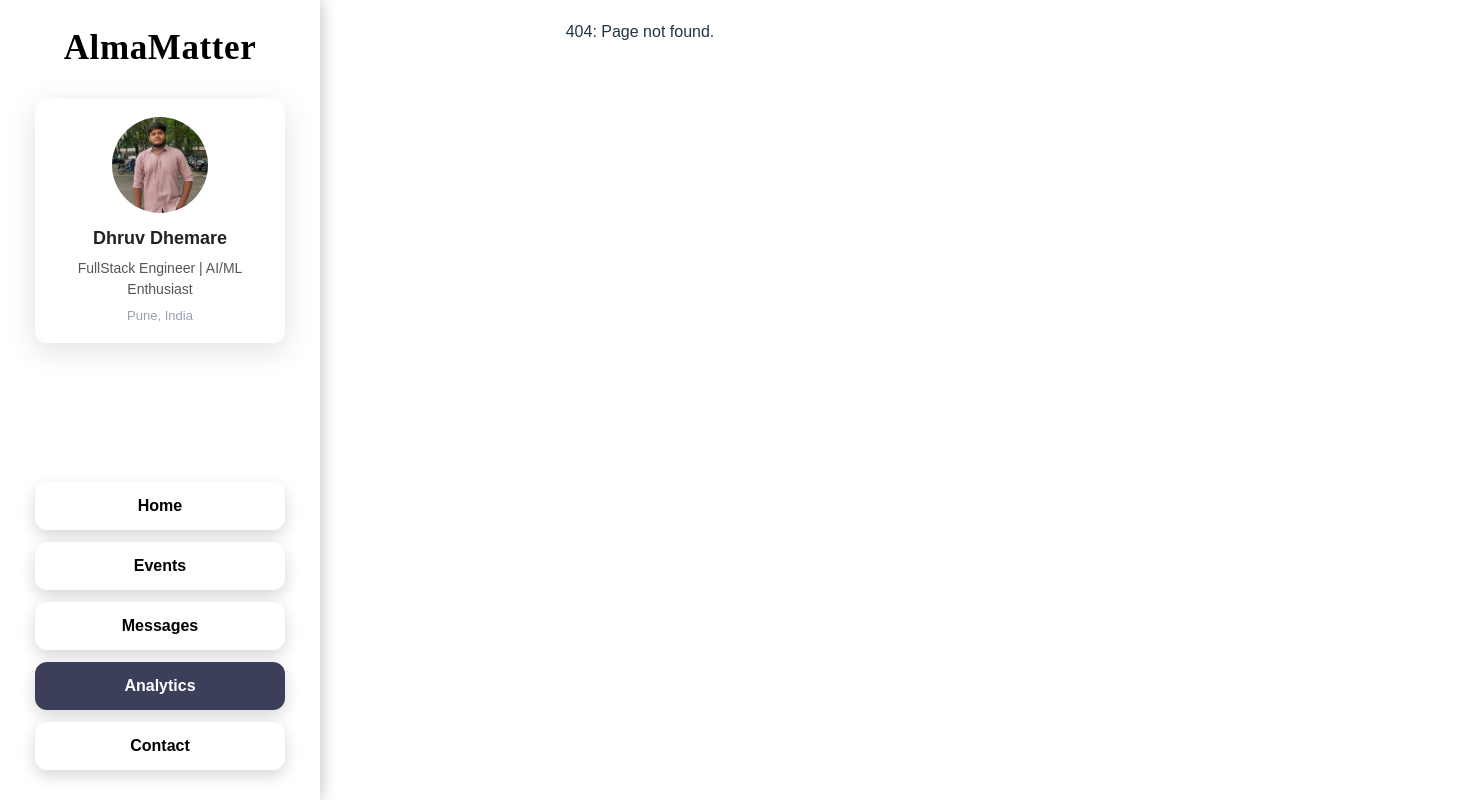
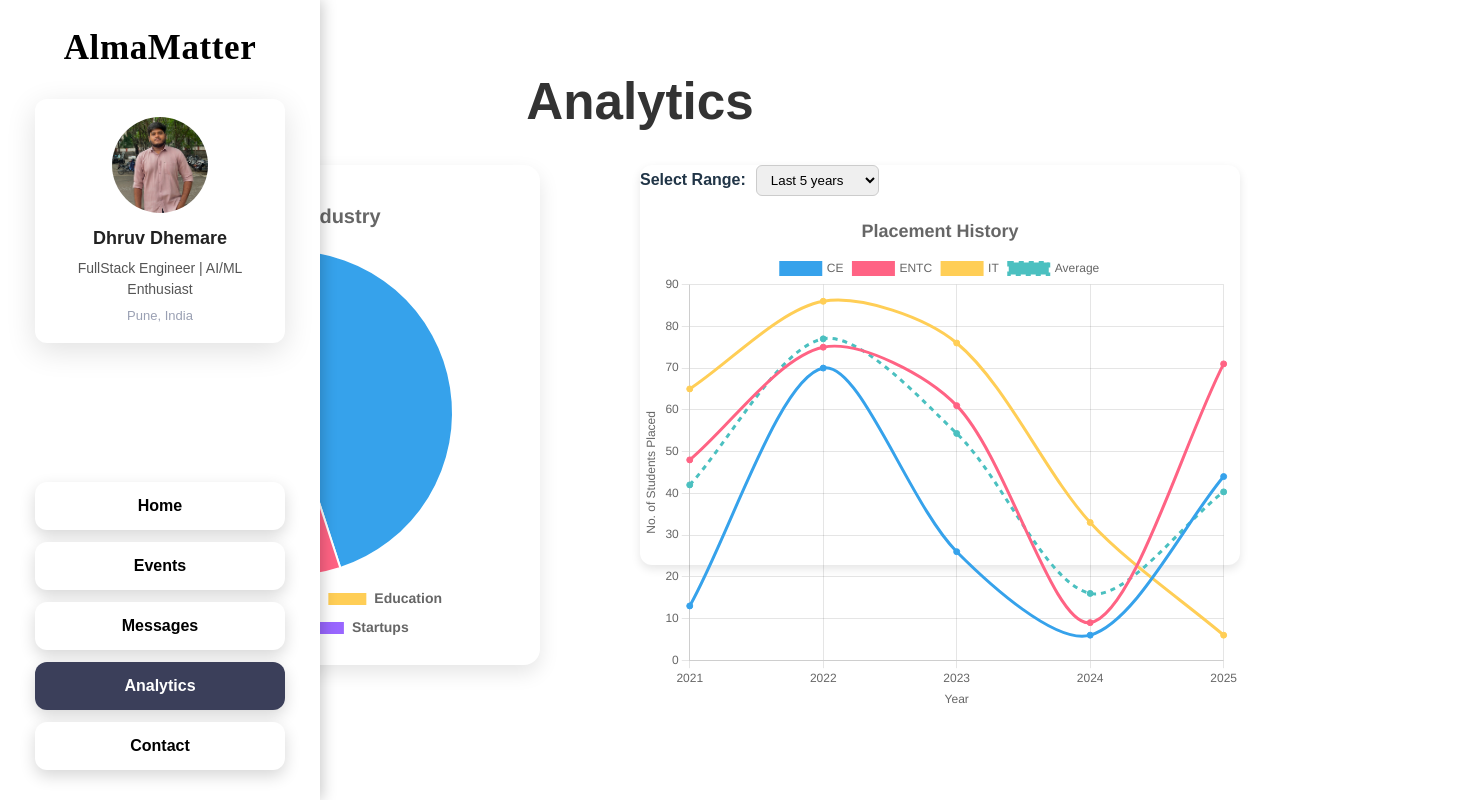
Before and after one commit to dhruv-dhemare/SIH2025, a React (Vite) app in the folder frontend/: page /analytics in a window 1280 px wide. Before the commit this address had no page. Shown: the whole page, 1472 px wide, since content can reach past the window. Built offline with nearby package versions, Linux system fonts and the light colour scheme.

Commit message:
Added analytics and chart components

```diff
--- a/frontend/package.json
+++ b/frontend/package.json
@@ -11,6 +11,8 @@
   },
   "dependencies": {
     "react": "^19.1.1",
+    "react-chart.js": "^1.0.0",
+    "react-chartjs-2": "^5.3.0",
     "react-dom": "^19.1.1",
     "react-router-dom": "^7.8.2"
   },
--- a/frontend/src/App.css
+++ b/frontend/src/App.css
@@ -23,7 +23,7 @@ body, html {
 .content-area {
   width: calc(100vw);
   display: flex;
-  margin-right: 15vw;
+  /* margin-right: 15vw; */
   flex-grow: 1;
   justify-content: center;
   align-items: flex-start;
--- a/frontend/src/App.jsx
+++ b/frontend/src/App.jsx
@@ -7,6 +7,7 @@ import Events from "./pages/Events.jsx";
 import Messages from "./pages/Messages.jsx";
 import AddPost from "./pages/AddPost.jsx";
 import AddEvent from "./pages/AddEvent.jsx";
+import Analytics from "./pages/Analytics.jsx";
 import { Routes, Route } from "react-router-dom";
 
 function App() {
@@ -18,8 +19,10 @@ function App() {
           <Route path="/" element={<Home />} />
           <Route path="/events" element={<Events />} />
           <Route path="/messages" element={<Messages />} />
+
           <Route path="/addpost" element={<AddPost />} />
           <Route path="/addevent" element={<AddEvent />} />
+          <Route path="/analytics" element={<Analytics />} />
           <Route path="*" element={<div>404: Page not found.</div>} />
         </Routes>
       </main>
--- /dev/null
+++ b/frontend/src/components/Graph.jsx
@@ -0,0 +1,139 @@
+import { useState } from "react";
+import {
+  Chart as ChartJS,
+  Title,
+  Tooltip,
+  Legend,
+  LineElement,
+  PointElement,
+  LinearScale,
+  CategoryScale,
+} from "chart.js";
+import { Line } from "react-chartjs-2";
+
+// Register chart.js components
+ChartJS.register(
+  Title,
+  Tooltip,
+  Legend,
+  LineElement,
+  PointElement,
+  LinearScale,
+  CategoryScale
+);
+
+export default function PlacementHistory() {
+  const [range, setRange] = useState(5); // default 5 years
+
+  // Generate years dynamically
+  const currentYear = new Date().getFullYear();
+  const years = Array.from({ length: range }, (_, i) => currentYear - i).reverse();
+
+  // Hardcoded random values
+  const ceData = years.map(() => Math.floor(Math.random() * 100));
+  const entcData = years.map(() => Math.floor(Math.random() * 80));
+  const itData = years.map(() => Math.floor(Math.random() * 90));
+
+  // Average
+  const avgData = years.map(
+    (_, idx) => (ceData[idx] + entcData[idx] + itData[idx]) / 3
+  );
+
+  const data = {
+    labels: years,
+    datasets: [
+      {
+        label: "CE",
+        data: ceData,
+        borderColor: "#36A2EB",
+        backgroundColor: "#36A2EB",
+        tension: 0.3,
+      },
+      {
+        label: "ENTC",
+        data: entcData,
+        borderColor: "#FF6384",
+        backgroundColor: "#FF6384",
+        tension: 0.3,
+      },
+      {
+        label: "IT",
+        data: itData,
+        borderColor: "#FFCE56",
+        backgroundColor: "#FFCE56",
+        tension: 0.3,
+      },
+      {
+        label: "Average",
+        data: avgData,
+        borderColor: "#4BC0C0",
+        backgroundColor: "#4BC0C0",
+        borderDash: [5, 5],
+        tension: 0.3,
+      },
+    ],
+  };
+
+  const options = {
+    responsive: true,
+    maintainAspectRatio: false,
+    plugins: {
+      legend: { position: "top" },
+      title: {
+        display: true,
+        text: "Placement History",
+        font: { size: 18 },
+      },
+    },
+    scales: {
+      x: { title: { display: true, text: "Year" } },
+      y: {
+        title: { display: true, text: "No. of Students Placed" },
+        beginAtZero: true,
+      },
+    },
+  };
+
+  return (
+    <div
+      style={{
+        width: "700px",   // fixed width
+        height: "400px",  // fixed height
+        maxWidth: "100%", // responsive fallback
+        margin: "0 auto", // center align
+        // padding: "20px",
+        background: "#fff",
+        borderRadius: "12px",
+        boxShadow: "0px 4px 10px rgba(0,0,0,0.1)",
+      }}
+    >
+      <div style={{ marginBottom: "15px" }}>
+        <label htmlFor="range" style={{ marginRight: "10px", fontWeight: "600" }}>
+          Select Range:
+        </label>
+        <select
+          id="range"
+          value={range}
+          onChange={(e) => setRange(Number(e.target.value))}
+          style={{
+            padding: "6px 10px",
+            borderRadius: "6px",
+            border: "1px solid #ccc",
+            cursor: "pointer",
+          }}
+        >
+          <option value={2}>Last 2 years</option>
+          <option value={3}>Last 3 years</option>
+          <option value={5}>Last 5 years</option>
+          <option value={10}>Last 10 years</option>
+          <option value={15}>Last 15 years</option>
+          <option value={20}>Last 20 years</option>
+          <option value={50}>Last 50 years</option>
+        </select>
+      </div>
+      <div style={{ width: "100%", height: "500px" }}>
+        <Line data={data} options={options} />
+      </div>
+    </div>
+  );
+}
--- /dev/null
+++ b/frontend/src/components/PieChart.jsx
@@ -0,0 +1,77 @@
+import { Pie } from "react-chartjs-2";
+import {
+  Chart as ChartJS,
+  Title,
+  Tooltip,
+  Legend,
+  ArcElement,
+} from "chart.js";
+
+// Register chart.js components
+ChartJS.register(Title, Tooltip, Legend, ArcElement);
+
+export default function PieChart() {
+  const data = {
+    labels: ["IT", "Finance", "Education", "Healthcare", "Startups"],
+    datasets: [
+      {
+        label: "Alumni by Industry",
+        data: [45, 20, 15, 10, 10],
+        backgroundColor: [
+          "#36A2EB",
+          "#FF6384",
+          "#FFCE56",
+          "#4BC0C0",
+          "#9966FF",
+        ],
+        borderColor: "#fff",
+        borderWidth: 2,
+        hoverOffset: 20, // explode effect on hover
+        hoverBorderColor: "#000",
+        hoverBorderWidth: 2,
+      },
+    ],
+  };
+
+  const options = {
+    responsive: true,
+    plugins: {
+      legend: {
+        position: "bottom",
+        labels: {
+          font: { size: 14, weight: "bold" },
+          padding: 15,
+        },
+      },
+      title: {
+        display: true,
+        text: "Alumni by Industry",
+        font: { size: 20, weight: "bold" },
+        padding: { top: 20, bottom: 20 },
+      },
+      tooltip: {
+        backgroundColor: "#222",
+        titleColor: "#fff",
+        bodyColor: "#fff",
+        cornerRadius: 6,
+        padding: 10,
+      },
+    },
+    animation: false, // 🚀 disables initial load animation
+  };
+
+  return (
+    <div
+      style={{
+        width: "500px",
+        marginRight: "100px auto",
+        padding: "20px",
+        background: "white",
+        borderRadius: "16px",
+        boxShadow: "0 8px 20px rgba(0,0,0,0.1)",
+      }}
+    >
+      <Pie data={data} options={options} />
+    </div>
+  );
+}
--- /dev/null
+++ b/frontend/src/pages/Analytics.jsx
@@ -0,0 +1,27 @@
+import PieChart from "../components/PieChart";
+import Graph from "../components/Graph";
+
+export default function Analytics() {
+  return (
+    <div style={{ padding: "20px" }}>
+      <h1 style={{ textAlign: "center", color: "#333" }}>Analytics</h1>
+
+      <div
+        style={{
+          display: "flex",
+          justifyContent: "space-between",
+          alignItems: "flex-start",
+          gap: "20px",
+          flexWrap: "wrap", // makes them stack on smaller screens
+        }}
+      >
+        <div style={{ flex: 1, maxWidth: "50%" }}>
+          <PieChart />
+        </div>
+        <div style={{ flex: 1, maxWidth: "50%" }}>
+          <Graph />
+        </div>
+      </div>
+    </div>
+  );
+}
```
Also changed, not shown: frontend/src/pages/Contact.jsx (added), 1 other file (tests, documents, lock files or other folders).
